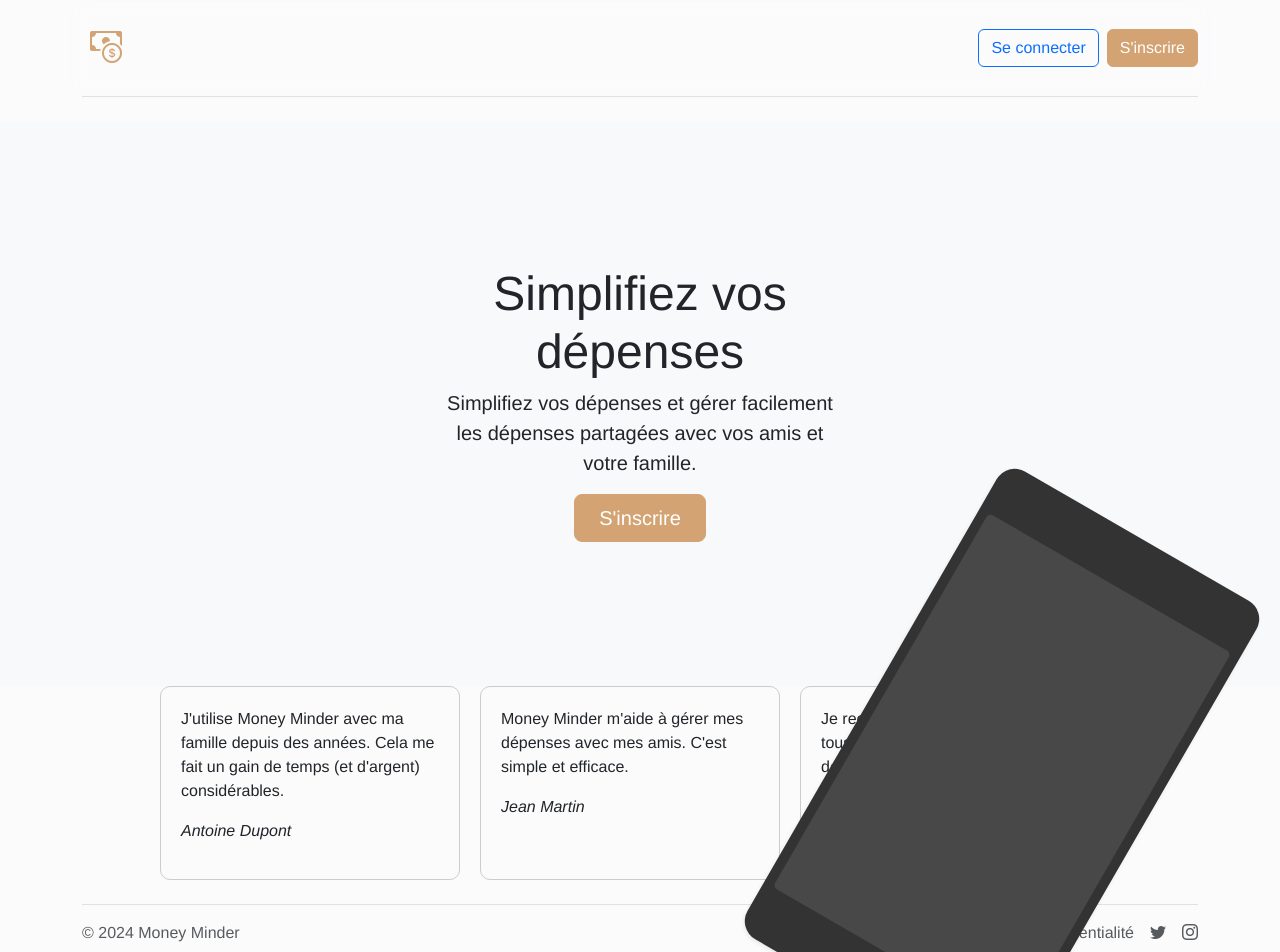
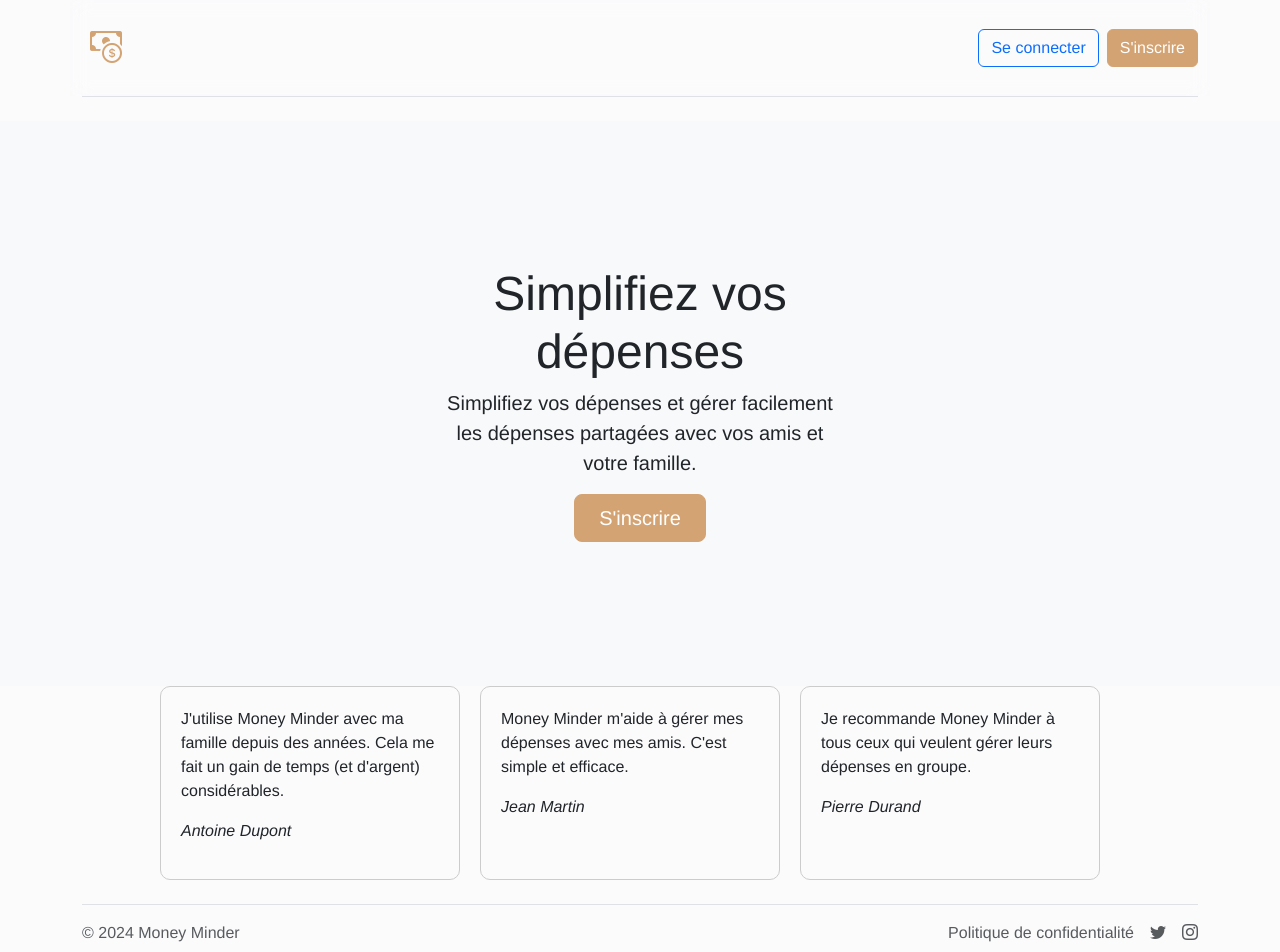
Before and after one commit to fixdsj/MoneyMinderWeb, a Vue app: page / in a window 1280 px wide. Shown: the top 952 px of the page. Built offline with nearby package versions, Linux system fonts and the light colour scheme; no server answers.

Commit message:
modify homepage

```diff
--- a/src/components/AppHome.vue
+++ b/src/components/AppHome.vue
@@ -7,7 +7,7 @@
       <a v-if="!isLogged" class="btn btn-secondary btn-lg px-4 gap-3" href="/register" type="button">S'inscrire</a>
       <a v-if="isLogged" class="btn btn-secondary btn-lg px-4 gap-3" href="/groups" type="button">Voir mes groupes</a>
     </div>
-    <div class="product-device shadow-sm d-none d-md-block"></div>
+<!--    <div class="product-device shadow-sm d-none d-md-block"></div>-->
     <!--    <div class="product-device product-device-2 shadow-sm d-none d-md-block"></div>-->
   </div>
   <!--  <svg viewBox="0 0 1440 320" xmlns="http://www.w3.org/2000/svg">
```
